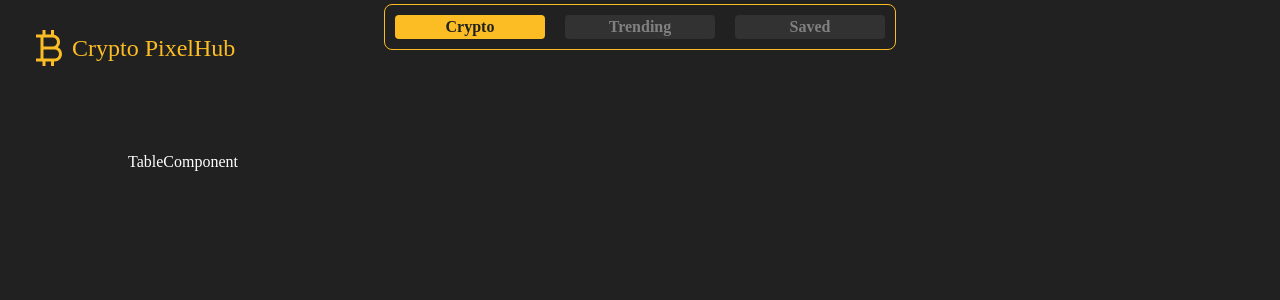
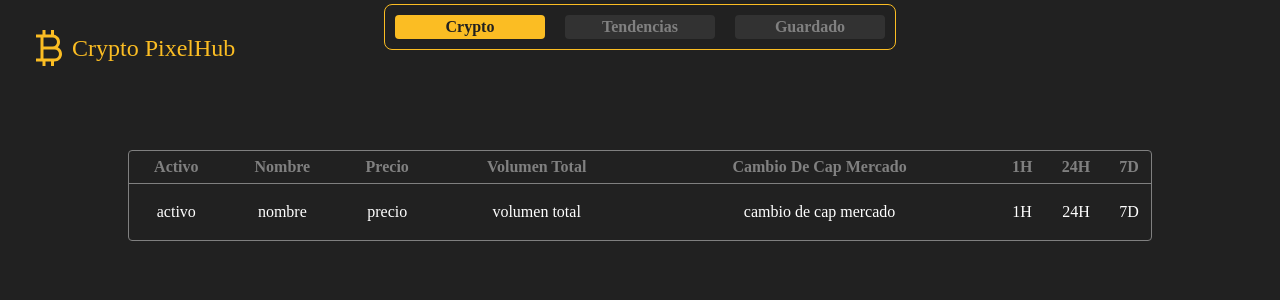
Before and after one commit to OnilBlanco26/CryptoTable-App, a React (Create React App) app: page / in a window 1280 px wide. Shown: the top 300 px of the page. Built offline with nearby package versions, Linux system fonts and the light colour scheme; the HTML template or start-up script is replaced by a standard one.

Commit message:
TableComponent Design

```diff
--- a/src/components/Navigation.jsx
+++ b/src/components/Navigation.jsx
@@ -22,7 +22,7 @@ const Navigation = () => {
             w-full text-base text-center font-nunito m-2.5   border-0 cursor-pointer rounded capitalize font-semibold`
         }}
       >
-        Trending
+        Tendencias
       </NavLink>
       <NavLink
         to="/saved"
@@ -32,7 +32,7 @@ const Navigation = () => {
             w-full text-base text-center font-nunito m-2.5   border-0 cursor-pointer rounded capitalize font-semibold`
         }}
       >
-        Saved
+        Guardado
       </NavLink>
     </nav>
   );
--- a/src/components/TableComponent.jsx
+++ b/src/components/TableComponent.jsx
@@ -1,7 +1,34 @@
 
 const TableComponent = () => {
   return (
-    <div className="flex flex-col mt-9">TableComponent</div>
+    <div className="flex flex-col mt-9 border border-gray-100 rounded">
+        <table className="w-full table-auto ">
+            <thead className="capitalize text-base text-gray-100 font-medium border-b-[1px] border-gray-100">
+                <tr>
+                    <th className="py-1">activo</th>
+                    <th className="py-1">nombre</th>
+                    <th className="py-1">precio</th>
+                    <th className="py-1">volumen total</th>
+                    <th className="py-1">cambio de cap mercado</th>
+                    <th className="py-1">1H</th>
+                    <th className="py-1">24H</th>
+                    <th className="py-1">7D</th>
+                </tr>
+            </thead>
+            <tbody>
+            <tr className="text-center text-base border-b border-gray-100 hover:bg-gray-200 last:border-b-0">
+                    <td className="py-4">activo</td>
+                    <td className="py-4">nombre</td>
+                    <td className="py-4">precio</td>
+                    <td className="py-4">volumen total</td>
+                    <td className="py-4">cambio de cap mercado</td>
+                    <td className="py-4">1H</td>
+                    <td className="py-4">24H</td>
+                    <td className="py-4">7D</td>
+                </tr>
+            </tbody>
+        </table>
+    </div>
   )
 }
 
```
